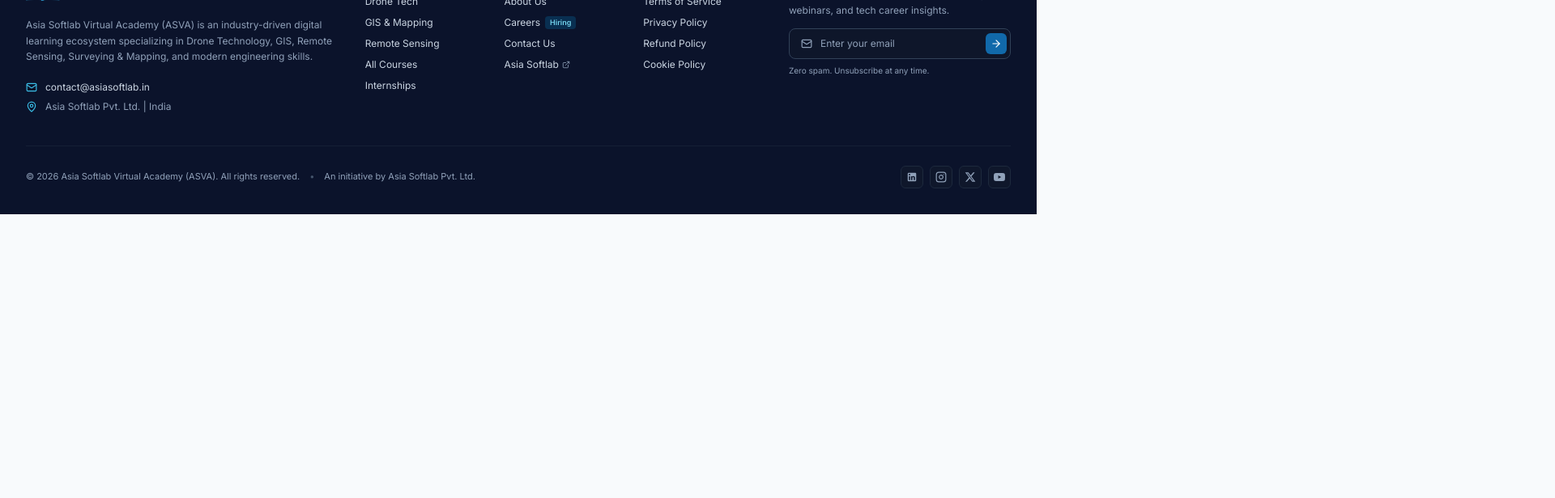
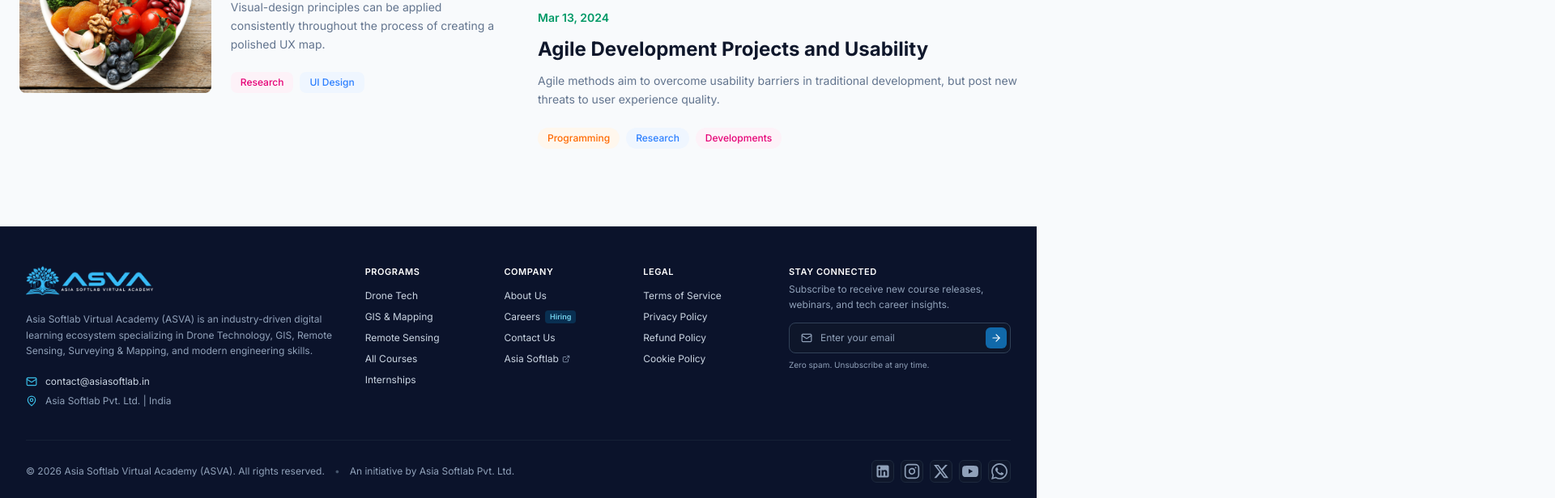
Before and after one commit to asiasoftlab/AsiaSoftlab-Learning, a Next.js app in the folder FrontEnd/: page / in a window 1280 px wide. Shown: the part 5060-5676 px from the top of the page at 81% size, 1920 px wide, since content can reach past the window. Before the commit the page ends 5325 px from the top, so only its background shows below. Built offline with nearby package versions, Linux system fonts and the light colour scheme; no server answers.

Commit message:
faculty side updations

```diff
--- a/FrontEnd/src/app/layout.tsx
+++ b/FrontEnd/src/app/layout.tsx
@@ -21,8 +21,8 @@
   children: React.ReactNode;
 }) {
   return (
-    <html lang="en" className={`${fontSans.variable} h-full antialiased`}>
-      <body className="min-h-full flex flex-col bg-slate-50">
+    <html lang="en" className={`${fontSans.variable} h-full antialiased`} suppressHydrationWarning>
+      <body className="min-h-full flex flex-col bg-slate-50" suppressHydrationWarning>
         <Toaster position="top-right" />
         <AuthProvider>
           <PublicLayout>{children}</PublicLayout>
--- a/FrontEnd/src/app/page.tsx
+++ b/FrontEnd/src/app/page.tsx
@@ -254,6 +254,12 @@
                 role: "Co-op & Internships Program\n& Operations Manager",
                 desc: "Former frontend dev for Linear, Coinbase, and Postscript.",
                 image: "/Home/hari-crop.jpeg"
+              },
+              {
+                name: "Harikrishnan",
+                role: "Software Engineer",
+                desc: "Former frontend dev for Linear, Coinbase, and Postscript.",
+                image: "/Home/hari-crop.jpeg"
               }
             ]}
           />
--- a/FrontEnd/src/components/dashboard/DashboardSidebar.tsx
+++ b/FrontEnd/src/components/dashboard/DashboardSidebar.tsx
@@ -41,7 +41,7 @@
     <aside className="w-64 bg-white border-r border-slate-200 flex flex-col h-full hidden lg:flex fixed inset-y-0 z-50">
       <div className="h-24 flex items-center px-6 border-b border-slate-200">
         <Link href="/" className="flex items-center gap-2">
-          <Image src="/Home/logo ASVA.png" alt="AsiaSoftlab Virtual Academy Logo" width={360} height={40} className="object-contain" priority />
+          <Image src="/Home/logo ASVA.png" alt="AsiaSoftlab Virtual Academy Logo" width={360} height={40} style={{ width: "auto", height: "auto" }} className="object-contain" priority />
         </Link>
       </div>
 
--- a/FrontEnd/src/components/layout/Footer.tsx
+++ b/FrontEnd/src/components/layout/Footer.tsx
@@ -7,9 +7,7 @@
   Mail,
   ArrowRight,
   Loader2,
-  CheckCircle2,
-  MapPin,
-  ExternalLink
+  CheckCircle2
 } from 'lucide-react';
 import { api, getApiError } from '@/lib/api';
 import toast from 'react-hot-toast';
@@ -50,12 +48,12 @@
   return (
     <footer className="bg-[#0b132b] text-slate-300 text-xs border-t border-slate-800/80">
       {/* Main Footer Container */}
-      <div className="container mx-auto px-4 sm:px-6 lg:px-8 max-w-7xl pt-12 pb-8">
+      <div className="container mx-auto px-4 sm:px-6 lg:px-8 max-w-10xl pt-12 pb-8">
 
         {/* Top Grid */}
         <div className="grid grid-cols-1 md:grid-cols-2 lg:grid-cols-12 gap-8 lg:gap-10 pb-10">
 
-          {/* Brand Info & About (5 Cols on large screen) */}
+          {/* Brand Info & About (4 Cols on large screen) */}
           <div className="lg:col-span-4 space-y-4">
             <Link href="/" className="inline-block transition-opacity hover:opacity-90">
               <Image
@@ -80,7 +78,19 @@
                 </a>
               </div>
               <div className="flex items-center gap-2.5 text-xs">
-                <MapPin className="w-3.5 h-3.5 text-brand-400 shrink-0" />
+                {/* Inline SVG Map Pin */}
+                <svg
+                  className="w-3.5 h-3.5 text-brand-400 shrink-0"
+                  viewBox="0 0 24 24"
+                  fill="none"
+                  stroke="currentColor"
+                  strokeWidth="2"
+                  strokeLinecap="round"
+                  strokeLinejoin="round"
+                >
+                  <path d="M20 10c0 6-8 12-8 12s-8-6-8-12a8 8 0 0 1 16 0Z" />
+                  <circle cx="12" cy="10" r="3" />
+                </svg>
                 <span className="text-slate-400">Asia Softlab Pvt. Ltd. | India</span>
               </div>
             </div>
@@ -154,7 +164,11 @@
                     className="text-slate-300 hover:text-white transition-colors inline-flex items-center gap-1"
                   >
                     <span>Asia Softlab</span>
-                    <ExternalLink className="w-2.5 h-2.5 text-slate-400" />
+                    <svg className="w-2.5 h-2.5 text-slate-400" viewBox="0 0 24 24" fill="none" stroke="currentColor" strokeWidth="2" strokeLinecap="round" strokeLinejoin="round">
+                      <path d="M15 3h6v6" />
+                      <path d="M10 14 21 3" />
+                      <path d="M18 13v6a2 2 0 0 1-2 2H5a2 2 0 0 1-2-2V8a2 2 0 0 1 2-2h6" />
+                    </svg>
                   </a>
                 </li>
               </ul>
@@ -245,7 +259,7 @@
         </div>
 
         {/* Bottom Bar: Copyright & Socials */}
-        <div className="pt-6 border-t border-slate-800/60 flex flex-col sm:flex-row items-center justify-between gap-4 text-[11px] text-slate-400">
+        <div className="pt-6 border-t border-slate-800/60 flex flex-col sm:flex-row items-center justify-between gap-4 text-[12px] text-slate-400">
           <div className="flex flex-col sm:flex-row sm:items-center gap-1 sm:gap-3 text-center sm:text-left">
             <span>© {new Date().getFullYear()} Asia Softlab Virtual Academy (ASVA). All rights reserved.</span>
             <span className="hidden sm:inline text-slate-600">•</span>
@@ -269,7 +283,7 @@
               aria-label="LinkedIn"
               className="h-7 w-7 rounded-md bg-slate-900 border border-slate-800 flex items-center justify-center text-slate-400 hover:text-white hover:bg-[#0A66C2] hover:border-[#0A66C2] transition-all"
             >
-              <svg className="h-3.5 w-3.5 fill-current" viewBox="0 0 24 24">
+              <svg className="h-5 w-5 fill-current" viewBox="0 0 24 24">
                 <path d="M19 3a2 2 0 0 1 2 2v14a2 2 0 0 1-2 2H5a2 2 0 0 1-2-2V5a2 2 0 0 1 2-2h14m-.5 15.5v-5.3a3.26 3.26 0 0 0-3.26-3.26c-.85 0-1.84.52-2.28 1.3v-1.11h-2.79v8.37h2.79v-4.93c0-.77.62-1.4 1.39-1.4a1.4 1.4 0 0 1 1.4 1.4v4.93h2.75M6.88 8.56a1.68 1.68 0 0 0 1.68-1.68c0-.93-.75-1.69-1.68-1.69a1.69 1.69 0 0 0-1.69 1.69c0 .93.76 1.68 1.69 1.68m1.39 9.94v-8.37H5.5v8.37h2.77z"/>
               </svg>
             </a>
@@ -282,7 +296,7 @@
               aria-label="Instagram"
               className="h-7 w-7 rounded-md bg-slate-900 border border-slate-800 flex items-center justify-center text-slate-400 hover:text-white hover:bg-gradient-to-tr hover:from-[#f9ce34] hover:via-[#ee2a7b] hover:to-[#6228d7] hover:border-transparent transition-all"
             >
-              <svg className="h-3.5 w-3.5 fill-none stroke-current stroke-2" viewBox="0 0 24 24" strokeLinecap="round" strokeLinejoin="round">
+              <svg className="h-5 w-5 fill-none stroke-current stroke-2" viewBox="0 0 24 24" strokeLinecap="round" strokeLinejoin="round">
                 <rect x="2" y="2" width="20" height="20" rx="5" ry="5"/>
                 <path d="M16 11.37A4 4 0 1 1 12.63 8 4 4 0 0 1 16 11.37z"/>
                 <line x1="17.5" y1="6.5" x2="17.51" y2="6.5"/>
@@ -297,7 +311,7 @@
               aria-label="Twitter"
               className="h-7 w-7 rounded-md bg-slate-900 border border-slate-800 flex items-center justify-center text-slate-400 hover:text-white hover:bg-black hover:border-slate-700 transition-all"
             >
-              <svg className="h-3.5 w-3.5 fill-current" viewBox="0 0 24 24">
+              <svg className="h-5 w-5 fill-current" viewBox="0 0 24 24">
                 <path d="M18.244 2.25h3.308l-7.227 8.26 8.502 11.24H16.17l-5.214-6.817L4.99 21.75H1.68l7.73-8.835L1.254 2.25H8.08l4.713 6.231zm-1.161 17.52h1.833L7.084 4.126H5.117z"/>
               </svg>
             </a>
@@ -310,13 +324,24 @@
               aria-label="YouTube"
               className="h-7 w-7 rounded-md bg-slate-900 border border-slate-800 flex items-center justify-center text-slate-400 hover:text-white hover:bg-[#FF0000] hover:border-[#FF0000] transition-all"
             >
-              <svg className="h-3.5 w-3.5 fill-current" viewBox="0 0 24 24">
+              <svg className="h-5 w-5 fill-current" viewBox="0 0 24 24">
                 <path d="M23.498 6.186a3.016 3.016 0 0 0-2.122-2.136C19.505 3.545 12 3.545 12 3.545s-7.505 0-9.377.505A3.017 3.017 0 0 0 .502 6.186C0 8.07 0 12 0 12s0 3.93.502 5.814a3.016 3.016 0 0 0 2.122 2.136c1.871.505 9.376.505 9.376.505s7.505 0 9.377-.505a3.015 3.015 0 0 0 2.122-2.136C24 15.93 24 12 24 12s0-3.93-.502-5.814zM9.545 15.568V8.432L15.818 12l-6.273 3.568z"/>
+              </svg>
+            </a>
+
+            <a
+              href="https://wa.me/+919843869606"
+              target="_blank"
+              rel="noopener noreferrer"
+              aria-label="WhatsApp"
+              className="h-7 w-7 rounded-md bg-slate-900 border border-slate-800 flex items-center justify-center text-slate-400 hover:text-white hover:bg-[#25D366] hover:border-[#25D366] transition-all"
+            >
+              <svg className="h-5 w-5 fill-current" viewBox="0 0 24 24">
+                <path d="M.057 24l1.687-6.163c-1.041-1.804-1.588-3.849-1.587-5.946.003-6.556 5.338-11.891 11.893-11.891 3.181.001 6.167 1.24 8.413 3.488 2.245 2.248 3.481 5.236 3.48 8.414-.003 6.557-5.338 11.892-11.893 11.892-1.99-.001-3.951-.5-5.688-1.448l-6.305 1.654zm6.597-3.807c1.676.995 3.276 1.591 5.392 1.592 5.448 0 9.886-4.434 9.889-9.885.002-5.462-4.415-9.89-9.881-9.892-5.452 0-9.887 4.434-9.889 9.884-.001 2.225.651 3.891 1.746 5.634l-.999 3.648 3.742-.981zm11.387-5.464c-.074-.124-.272-.198-.57-.347-.297-.149-1.758-.868-2.031-.967-.272-.099-.47-.149-.669.149-.198.297-.768.967-.941 1.165-.173.198-.347.223-.644.074-.297-.149-1.255-.462-2.39-1.475-.883-.788-1.48-1.761-1.653-2.059-.173-.297-.018-.458.13-.606.134-.133.297-.347.446-.521.151-.172.2-.296.3-.495.099-.198.05-.372-.025-.521-.075-.148-.669-1.611-.916-2.206-.242-.579-.487-.501-.669-.51l-.57-.01c-.198 0-.52.074-.792.372s-1.04 1.016-1.04 2.479 1.065 2.876 1.213 3.074c.149.198 2.095 3.2 5.076 4.487.709.306 1.263.489 1.694.626.712.226 1.36.194 1.872.118.571-.085 1.758-.719 2.006-1.413.248-.695.248-1.29.173-1.414z"/>
               </svg>
             </a>
           </div>
         </div>
-
       </div>
     </footer>
   );
--- a/FrontEnd/src/components/layout/Navbar.tsx
+++ b/FrontEnd/src/components/layout/Navbar.tsx
@@ -42,6 +42,7 @@
             alt="Asia Softlab Virtual Academy"
             width={280}
             height={100}
+            style={{ width: "auto", height: "auto" }}
             className="object-contain h-10 sm:h-14 md:h-[80px] lg:h-[100px] w-auto"
             priority
           />
```
Also changed, not shown: FrontEnd/src/components/home/FacultiesSlider.tsx (+5 -3 lines).
